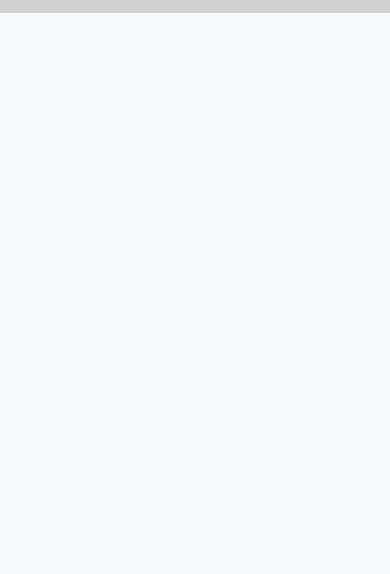
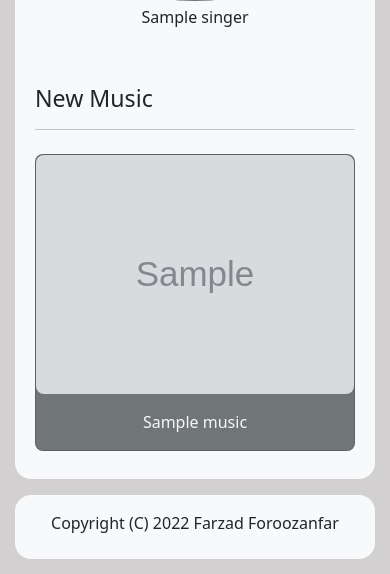
Before and after one commit to FarzadForuozanfar/Web-Music, a PHP site: page / in a window 390 px wide. Shown: the part 1047-1621 px from the top of the page. Before the commit the page ends 1060 px from the top, so only its background shows below. Run offline with PHP 8.4, Linux system fonts and the light colour scheme; tables that the repository leaves empty or names only in its code hold one stand-in row (values such as "Sample post"); grey boxes marked "Sample" are stand-in pictures; data that the repository does not hold is empty.

Commit message:
Update & fix

```diff
--- a/index.php
+++ b/index.php
@@ -1,7 +1,9 @@
 <?php
     include "header.php";
     include "database.php";
-    $albums = ($db->query("SELECT * FROM albums ORDER BY time DESC"))->fetch_all();
+    $albums = $db->query("SELECT * FROM albums ORDER BY time DESC");
+    $musics = $db->query("SELECT * FROM music ORDER BY time DESC");
+    $singers = $db->query("SELECT * FROM singers");
     /*
     $result = $db->query("SELECT * FROM albums");
     if($result->num_rows > 0){
@@ -13,42 +15,32 @@
     */
 ?>
 
-<div class="container-fluid rounded-4 mt-3  p-1">
+<div class="container-fluid rounded-4 mt-3 bg-light p-1">
     <div class="d-flex justify-content-center ">
 
         <div class="col-3 mx-1 d-none d-xxl-block">
-            <div id="carouselExampleCaptions" class="carousel slide" data-bs-ride="false">
+        <div id="carouselExampleIndicators" class="carousel slide" data-bs-ride="carousel">
             <div class="carousel-indicators">
-                    <button type="button" data-bs-target="#carouselExampleCaptions" data-bs-slide-to="0" class="active"  aria-current="true" aria-label="Slide 1"></button>
-                    <button type="button" data-bs-target="#carouselExampleCaptions" data-bs-slide-to="1"  aria-label="Slide 2"></button>
-                    <button type="button" data-bs-target="#carouselExampleCaptions" data-bs-slide-to="2"  aria-label="Slide 3"></button>
-
+                <button type="button" data-bs-target="#carouselExampleIndicators" data-bs-slide-to="0" class="active" aria-current="true" aria-label="Slide 1"></button>
+                <button type="button" data-bs-target="#carouselExampleIndicators" data-bs-slide-to="1" aria-label="Slide 2"></button>
+                <button type="button" data-bs-target="#carouselExampleIndicators" data-bs-slide-to="2" aria-label="Slide 3"></button>
             </div>
             <div class="carousel-inner">
-                <div class="carousel-item active ">
-                    <img src="img/albums/5.jpg" class="img-poster"  alt="...">
-                    <div class="carousel-caption d-none d-md-block">
-
+                <div class="carousel-item active">
+                <img src="img/albums/9.jpg" class="img-poster" alt="...">
+                </div>
+                <div class="carousel-item">
+                <img src="img/albums/6.jpg" class="img-poster" alt="...">
+                </div>
+                <div class="carousel-item">
+                <img src="img/albums/8.jpg" class="img-poster" alt="...">
                 </div>
             </div>
-                <div class="carousel-item ">
-                    <img src="img/albums/2.jpg" class="img-poster"  alt="...">
-                    <div class="carousel-caption d-none d-md-block">
-
-                    </div>
-                </div>
-                <div class="carousel-item">
-                    <img src="img/albums/3.jpg" class="img-poster " alt="...">
-                    <div class="carousel-caption d-none d-md-block">
-
-                    </div>
-                </div>
-            </div>
-            <button class="carousel-control-prev" type="button" data-bs-target="#carouselExampleCaptions" data-bs-slide="prev">
+            <button class="carousel-control-prev" type="button" data-bs-target="#carouselExampleIndicators" data-bs-slide="prev">
                 <span class="carousel-control-prev-icon" aria-hidden="true"></span>
                 <span class="visually-hidden">Previous</span>
             </button>
-            <button class="carousel-control-next" type="button" data-bs-target="#carouselExampleCaptions" data-bs-slide="next">
+            <button class="carousel-control-next" type="button" data-bs-target="#carouselExampleIndicators" data-bs-slide="next">
                 <span class="carousel-control-next-icon" aria-hidden="true"></span>
                 <span class="visually-hidden">Next</span>
             </button>
@@ -112,18 +100,65 @@
     </h3>
     <hr>
     <div class="row">
-        <?php for($i = 0; $i < 6; $i++): ?>
+        <?php $i=0; foreach($albums as $album): ?>
+            <?php if($album['image'] != '' && $i < 6): ?>
                 <div class="col-lg-2 col-md-4 col-sm-6 col-xs-12 albums my-2">
-                <a class="albums " href="musics.php?album=<?php echo $albums[$i][0];?>">
+                    <a class="albums " href="musics.php?album=<?php echo $album['id'];?>">
                     <div class="card rounded-3 bg-secondary">
-                    <img src="<?php echo $albums[$i][2];?>" class="card-img-top rounded-3 img-filter" width="200px" alt="<?php echo $albums[$i][1];?>">
+                        <img src="<?php echo $album['image'];?>" class="card-img-top rounded-3 img-filter" width="200px" alt="<?php echo $album['name'];?>">
                         <div class="card-body bg-secondary rounded-3">
-                        <p class="card-text albums"><?php echo $albums[$i][1];?></p>
+                            <p class="card-text albums"><?php echo $album['name'];?></p>
                         </div>
                     </div>
                     </a>
                 </div>
-        <?php endfor; ?>
+            <?php $i++; endif;?>
+        <?php endforeach; ?>
     </div>
 </div>
+
+<div class="container-fluid rounded-4 mt-3 p-3 bg-light">
+    <h3>Popular Artists</h3>
+    <hr>
+    <div class="row">
+        <?php foreach($singers as $i=>$artist):?>
+            <div class="col-lg-2 col-md-4 col-sm-6 col-xs-12 albums my-2">
+                <a class="singers" href="albums.php?singer=<?php echo $artist['id'];?>">
+                <div class="">
+                    <img src="<?php echo $artist['image'];?>" class="card-img-top border border-5 border-secondary mb-1 rounded-circle img-filter" width="200px" alt="<?php echo $artist['name'];?>">
+                    <div class="card-body rounded-3">
+                        <p class="card-text text-dark"><?php echo $artist['name'];?></p>
+                    </div>
+                </div>
+                </a>
+            </div>
+            <?php if($i == 5) break ?>
+        <?php endforeach; ?>
+    </div>
+</div>
+
+<div class="container-fluid rounded-4 mt-3 p-3 bg-light">
+    <h3>New Music</h3>
+    <hr>
+    <div class="row">
+        <?php $i = 0; foreach($musics as $music): ?>
+            <?php if($music['image'] != '' && $i < 6): ?>
+                <div class="col-lg-2 col-md-4 col-sm-6 col-xs-12 albums my-2">
+                    <a class="albums " href="musics.php?music=<?php echo $music['id'];?>">
+                        <div class="card rounded-3 bg-secondary">
+                            <img src="<?php echo $music['image'];?>" class="card-img-top rounded-3 img-filter" width="200px" alt="<?php echo $music['name'];?>" />
+                            <div class="card-body bg-secondary rounded-3">
+                                <p class="card-text albums"><?php echo $music['name'];?></p>
+                            </div>
+                        </div>
+                    </a>
+                </div>
+            <?php $i++; endif;?>
+        <?php endforeach; ?>
+    </div>
+</div>
+
+
+
+</div>
 <?php include "footer.php"; ?>
```
Also changed, not shown: other parts of index.php (+24 -28 lines). Lines whose indentation alone changed are shown as unchanged.
